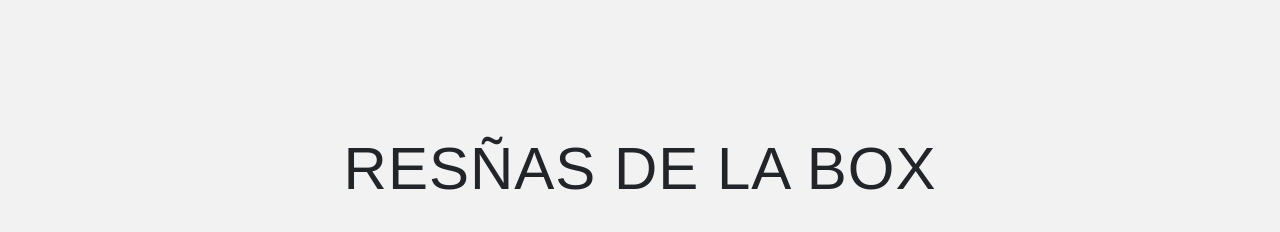
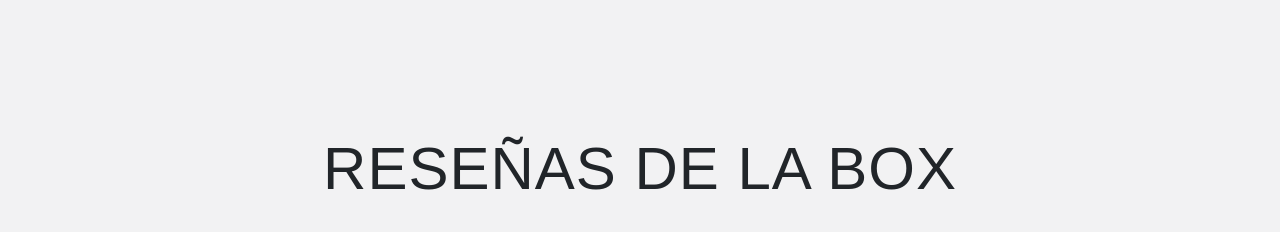
Before and after one commit to lufattor/ECO-STYLE, a plain HTML site: page inner-page.html in a window 1280 px wide. Shown: the part 2740-2972 px from the top of the page. Drawn offline with Linux system fonts and the light colour scheme; a web font is replaced by a local one.

Commit message:
reseñas

```diff
--- a/inner-page.html
+++ b/inner-page.html
@@ -296,7 +296,7 @@
   <div class="container" data-aos="fade-up">
 
     <header class="section-header">
-      <h1>Resñas de la box</h1>
+      <h1>Reseñas de la box</h1>
     </header>
 
 
```
